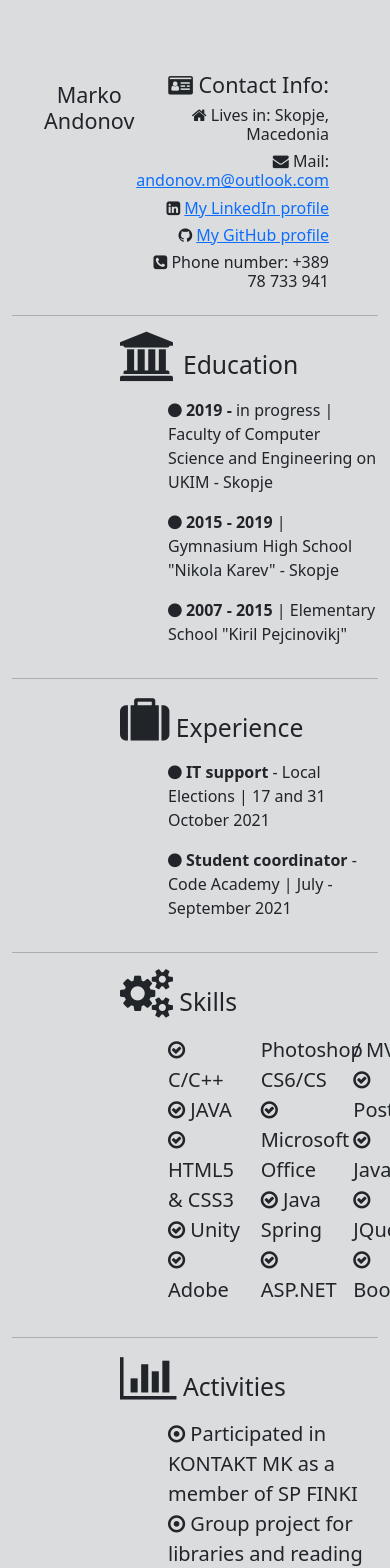
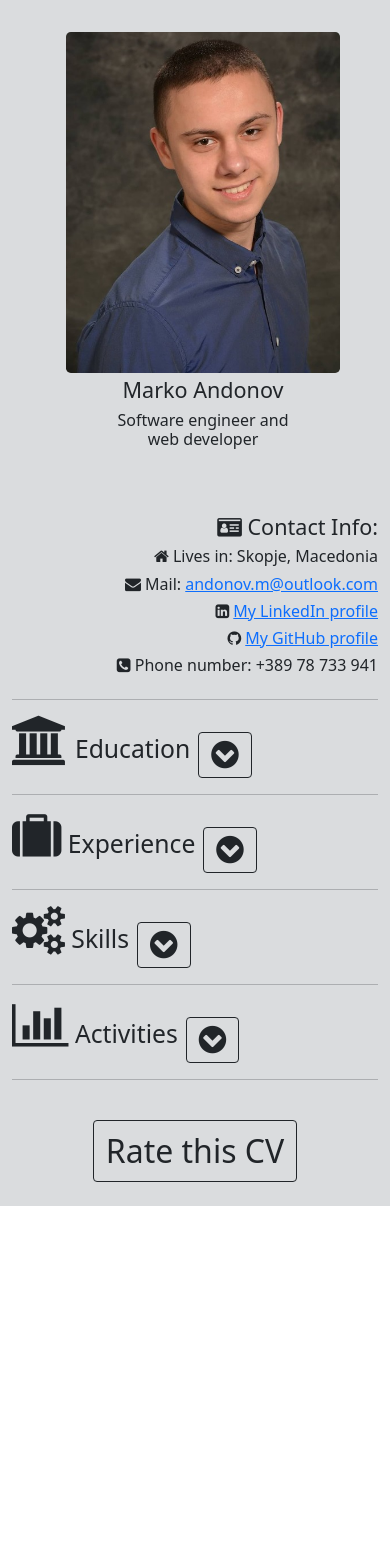
Before and after one commit to Andonov65/portfolio, a Vue app: page / in a window 390 px wide. Shown: the top 1568 px of the page. After the commit the page ends 1206 px from the top, so only its background shows below. Built offline with nearby package versions, Linux system fonts and the light colour scheme.

Commit message:
responsive design

```diff
--- a/src/components/Activities.vue
+++ b/src/components/Activities.vue
@@ -1,9 +1,17 @@
 <template>
     <section>
-        <div class="row ms-5">
-            <div class="col ms-5">
-                <h2><i class="fa fa-bar-chart fa-2x" aria-hidden="true"></i>  Activities</h2>
-                <div class="ms-5 mt-3" style="height: 40%">
+        <div class="row ms-md-5">
+            <div class="col ms-md-5">
+                <div class="row ">
+                    <div class="d-flex">
+                        <h2><i class="fa fa-bar-chart fa-2x" aria-hidden="true"></i>  Activities</h2>
+                        <span>
+                        <i @click="myFunction" class="fa fa-chevron-circle-down fa-2x btn btn-outline-dark ms-2 mt-3" aria-hidden="true"></i>
+                    </span>
+                    </div>
+                </div>
+
+                <div id="hideDivActivity" class="ms-md-5 mt-3 h-50"  style="display: none">
                     <ul class="list-unstyled fs-5">
                         <li><i class="fa fa-dot-circle-o" aria-hidden="true"></i>  Participated in KONTAKT MK as a member of SP FINKI</li>
                         <li><i class="fa fa-dot-circle-o" aria-hidden="true"></i>  Group project for libraries and reading rooms. The link to the page:
@@ -22,7 +30,18 @@
 
 <script>
     export default {
-        name: "Activities"
+        name: "Activities",
+        methods:{
+            myFunction() {
+                let x = document.getElementById("hideDivActivity");
+
+                if (x.style.display === "none") {
+                    x.style.display = "block";
+                } else {
+                    x.style.display = "none";
+                }
+            }
+        }
     }
 </script>
 
--- a/src/components/Education.vue
+++ b/src/components/Education.vue
@@ -1,9 +1,17 @@
 <template>
     <section>
-    <div class="row ms-5">
-        <div class="col ms-5">
-            <h2><i class="fa fa-university fa-2x" aria-hidden="true"></i>  Education</h2>
-            <div class="ms-5 mt-3">
+    <div class="row ms-md-5">
+        <div class="col ms-md-5">
+            <div class="row ">
+                <div class="d-flex">
+                    <h2><i class="fa fa-university fa-2x" aria-hidden="true"></i>  Education </h2>
+                    <span>
+                        <i @click="myFunction" class="fa fa-chevron-circle-down fa-2x btn btn-outline-dark ms-2 mt-3" aria-hidden="true"></i>
+                    </span>
+                </div>
+            </div>
+
+            <div id="hideDivEdu" class="ms-md-5 mt-3" style="display: none">
                 <p >
                     <i class="fa fa-circle" aria-hidden="true"></i>  <b>2019 - </b>in progress | Faculty of Computer Science and Engineering on UKIM - Skopje
                 </p>
@@ -24,7 +32,18 @@
 
 <script>
     export default {
-        name: "Education"
+        name: "Education",
+        methods:{
+            myFunction() {
+                let x = document.getElementById("hideDivEdu");
+
+                if (x.style.display === "none") {
+                    x.style.display = "block";
+                } else {
+                    x.style.display = "none";
+                }
+            }
+        }
     }
 </script>
 
--- a/src/components/Experience.vue
+++ b/src/components/Experience.vue
@@ -1,9 +1,18 @@
 <template>
     <section>
-    <div class="row ms-5">
-        <div class="col ms-5">
-            <h2><i class="fa fa-suitcase fa-2x" aria-hidden="true"></i>  Experience</h2>
-            <div class="ms-5 mt-3">
+    <div class="row ms-md-5">
+        <div class="col ms-md-5">
+            <div class="row ">
+                <div class="d-flex">
+                    <h2><i class="fa fa-suitcase fa-2x" aria-hidden="true"></i>  Experience</h2>
+                    <span>
+                        <i @click="myFunction" class="fa fa-chevron-circle-down fa-2x btn btn-outline-dark ms-2 mt-3" aria-hidden="true"></i>
+                    </span>
+                </div>
+            </div>
+
+
+            <div id="hideDivExp" class="ms-md-5 mt-3"  style="display: none">
                 <p >
                     <i class="fa fa-circle" aria-hidden="true"></i>  <b>IT support</b> - Local Elections | 17 and 31 October 2021
                 </p>
@@ -21,7 +30,18 @@
 
 <script>
     export default {
-        name: "Experience"
+        name: "Experience",
+        methods:{
+            myFunction() {
+                let x = document.getElementById("hideDivExp");
+
+                if (x.style.display === "none") {
+                    x.style.display = "block";
+                } else {
+                    x.style.display = "none";
+                }
+            }
+        }
     }
 </script>
 
--- a/src/components/GeneralInfo.vue
+++ b/src/components/GeneralInfo.vue
@@ -1,16 +1,15 @@
 <template>
     <section>
         <div class="row">
-            <div class="col-5 m-2 text-center">
-                <img class="rounded-3 mb-1 hidden-mobile"
+            <div class="col-md-5 col-xs-12 m-2 d-flex flex-column align-items-center">
+                <img class="rounded-3 mb-1 w-75 h-100"
                      src="../assets/img/marko-andonov-slika.jpg"
-                     alt="marko-andonov-image"
-                     style=" width: 70%; height: 80%">
-                <h4 class="name-position-center">Marko Andonov</h4>
-                <h6 class="hidden-mobile" style="width: 40%; margin: auto">Software engineer and web developer</h6>
+                     alt="marko-andonov-image">
+                <h4 >Marko Andonov</h4>
+                <h6 class="w-50 text-center" >Software engineer and web developer</h6>
 
             </div>
-            <div class="col-5 d-flex justify-content-end mt-5">
+            <div class="col-md-5 col-xs-12 d-flex justify-content-end mt-5">
                 <div class="text-end">
                     <h4><i class="fa fa-id-card" aria-hidden="true"></i>  Contact Info:</h4>
                     <h6><i class="fa fa-home" aria-hidden="true"></i>  Lives in: Skopje, Macedonia</h6>
@@ -36,12 +35,5 @@
 </script>
 
 <style scoped>
-    @media (max-width: 760px) {
-        .hidden-mobile {
-            display: none;
-        }
-        .name-position-center{
-            margin-top: 50px;
-        }
-    }
+
 </style>
--- a/src/components/Skills.vue
+++ b/src/components/Skills.vue
@@ -1,22 +1,30 @@
 <template>
     <section>
-        <div class="row ms-5">
-            <div class="col ms-5">
-                <h2><i class="fa fa-cogs fa-2x" aria-hidden="true"></i>  Skills</h2>
-                <div class="ms-5 mt-3" style="height: 40%">
-                    <ul class="list-unstyled fs-5" style="column-count: 3">
-                        <li><i class="fa fa-check-circle-o" aria-hidden="true"></i>  C/C++</li>
-                        <li><i class="fa fa-check-circle-o" aria-hidden="true"></i>  JAVA</li>
-                        <li><i class="fa fa-check-circle-o" aria-hidden="true"></i>  HTML5 & CSS3</li>
-                        <li><i class="fa fa-check-circle-o" aria-hidden="true"></i>  Unity</li>
-                        <li><i class="fa fa-check-circle-o" aria-hidden="true"></i>  Adobe Photoshop CS6/CS</li>
-                        <li><i class="fa fa-check-circle-o" aria-hidden="true"></i>  Microsoft Office</li>
-                        <li><i class="fa fa-check-circle-o" aria-hidden="true"></i>  Java Spring</li>
-                        <li><i class="fa fa-check-circle-o" aria-hidden="true"></i>  ASP.NET / MVC</li>
-                        <li><i class="fa fa-check-circle-o" aria-hidden="true"></i>  PostgreSQL</li>
-                        <li><i class="fa fa-check-circle-o" aria-hidden="true"></i>  JavaScript</li>
-                        <li><i class="fa fa-check-circle-o" aria-hidden="true"></i>  JQuery</li>
-                        <li><i class="fa fa-check-circle-o" aria-hidden="true"></i>  Bootstrap</li>
+        <div class="row ms-md-5">
+            <div class="ms-md-5">
+                <div class="row ">
+                    <div class="d-flex">
+                        <h2><i class="fa fa-cogs fa-2x" aria-hidden="true"></i>  Skills</h2>
+                        <span>
+                        <i @click="myFunction" class="fa fa-chevron-circle-down fa-2x btn btn-outline-dark ms-2 mt-3" aria-hidden="true"></i>
+                    </span>
+                    </div>
+                </div>
+
+                <div id="hideDivSkill" class="ms-md-5 mt-3 h-25"  style="display: none" >
+                    <ul class="row list-unstyled fs-5 col-11 col-md-12"  >
+                        <li class="col-12 col-md-4"><i class="fa fa-check-circle-o" aria-hidden="true"></i>  C/C++</li>
+                        <li class="col-12 col-md-4"><i class="fa fa-check-circle-o" aria-hidden="true"></i>  JAVA</li>
+                        <li class="col-12 col-md-4"><i class="fa fa-check-circle-o" aria-hidden="true"></i>  HTML5 & CSS3</li>
+                        <li class="col-12 col-md-4"><i class="fa fa-check-circle-o" aria-hidden="true"></i>  Unity</li>
+                        <li class="col-12 col-md-4"><i class="fa fa-check-circle-o" aria-hidden="true"></i>  Adobe Photoshop CS6/CS</li>
+                        <li class="col-12 col-md-4"><i class="fa fa-check-circle-o" aria-hidden="true"></i>  Microsoft Office</li>
+                        <li class="col-12 col-md-4"><i class="fa fa-check-circle-o" aria-hidden="true"></i>  Java Spring</li>
+                        <li class="col-12 col-md-4"><i class="fa fa-check-circle-o" aria-hidden="true"></i>  ASP.NET / MVC</li>
+                        <li class="col-12 col-md-4"><i class="fa fa-check-circle-o" aria-hidden="true"></i>  PostgreSQL</li>
+                        <li class="col-12 col-md-4"><i class="fa fa-check-circle-o" aria-hidden="true"></i>  JavaScript</li>
+                        <li class="col-12 col-md-4"><i class="fa fa-check-circle-o" aria-hidden="true"></i>  JQuery</li>
+                        <li class="col-12 col-md-4"><i class="fa fa-check-circle-o" aria-hidden="true"></i>  Bootstrap</li>
                     </ul>
                 </div>
             </div>
@@ -28,7 +36,18 @@
 
 <script>
     export default {
-        name: "Skills"
+        name: "Skills",
+        methods:{
+            myFunction() {
+                let x = document.getElementById("hideDivSkill");
+
+                if (x.style.display === "none") {
+                    x.style.display = "block";
+                } else {
+                    x.style.display = "none";
+                }
+            }
+        }
     }
 </script>
 
--- a/src/views/HomeView.vue
+++ b/src/views/HomeView.vue
@@ -16,17 +16,24 @@
         <hr/>
       </div>
 
-      <div class="text-center pb-3">
-        <h4>If you could give me a thumbs up for my CV I would be grateful:</h4>
-        <div class="d-flex flex-row justify-content-between w-25 m-auto mt-4 mb-4">
-          <button @click="likesClick" class="badge rounded-pill text-primary fa-2x"><i class="fa fa-thumbs-up fa-3x" aria-hidden="true"></i></button>
-          <button @click="dislikesClicks" class="badge rounded-pill text-danger fa-2x"><i class="fa fa-thumbs-down fa-3x" aria-hidden="true"></i></button>
+
+      <div id="buttonRate" class="row">
+        <div class="d-flex flex-row justify-content-center mt-4 mb-4">
+          <button @click="showRateForm" class="btn btn-outline-dark fa-2x">Rate this CV</button>
         </div>
 
-        <p  class="text-white p-4 bg-black m-auto" style="width: 20%" >{{showAverageFromLikesAndDislikes}} people like this CV.</p>
       </div>
 
-
+      <div id="showDiv" class="pb-3" style="display: none">
+        <h4 class="text-center ms-md-5">If you could give me a thumbs up for my CV I would be grateful:</h4>
+        <div class="d-flex flex-row justify-content-center mt-4 mb-4">
+          <button @click="likesClick" class="badge rounded-pill text-primary fa-2x"><i class="fa fa-thumbs-up fa-2x" aria-hidden="true"></i></button>
+          <button @click="dislikesClicks" class="badge rounded-pill text-danger fa-2x"><i class="fa fa-thumbs-down fa-2x" aria-hidden="true"></i></button>
+        </div>
+        <div class="row d-flex justify-content-center">
+          <div class="text-white p-4 col-10 col-md-6 col-lg-4 text-center bg-black" >{{showAverageFromLikesAndDislikes}} people like this CV.</div>
+        </div>
+       </div>
     </div>
   </main>
 
@@ -57,6 +64,13 @@ export default {
     },
     dislikesClicks(){
       this.clicksCounter++;
+    },
+    showRateForm(){
+      let buttonRate = document.getElementById("buttonRate");
+      buttonRate.style.display = "none";
+
+      let formRate = document.getElementById("showDiv")
+      formRate.style.display = "block";
     }
   },
   computed: {
```
